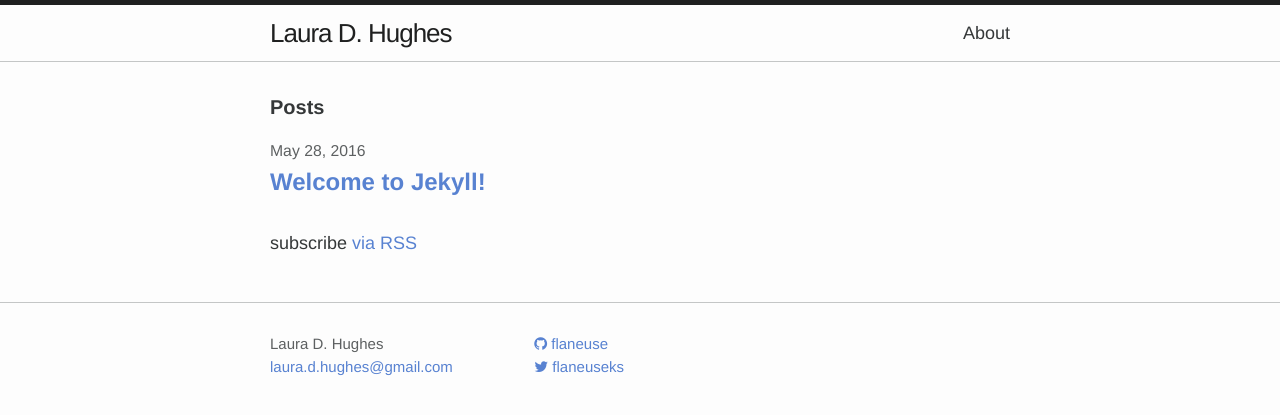
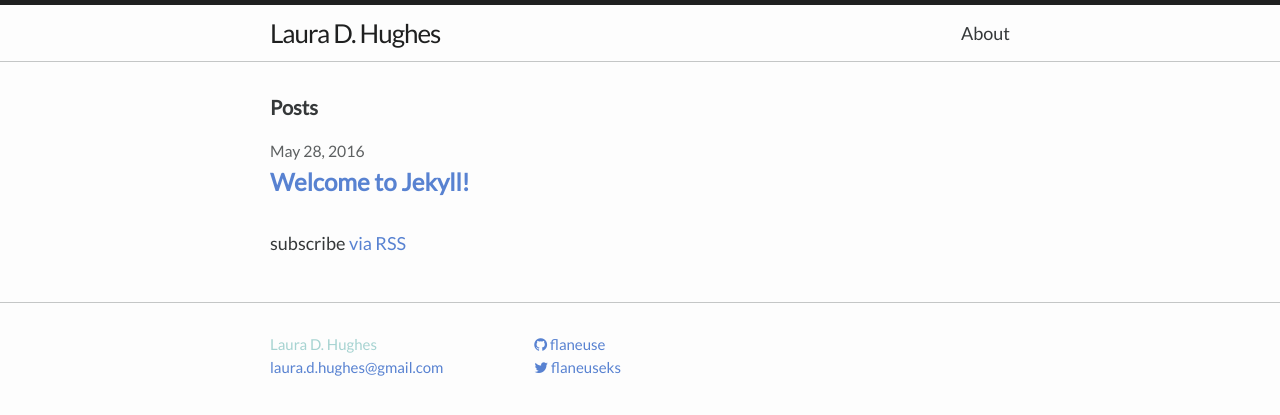
Before and after one commit to flaneuse/testsite, a Jekyll site: the page built from index.html, in a window 1280 px wide. Shown: the top 415 px of the page. Built offline with Jekyll 4.4.1, drawn with Linux system fonts in a browser that asks for light colours; some web fonts are replaced.

Commit message:
updating colors

```diff
--- a/_includes/footer.html
+++ b/_includes/footer.html
@@ -12,7 +12,7 @@
       </div>
 
       <div class="footer-col  footer-col-1">
-        <ul class="social-media-list">
+        <ul class="contact-list">
           {% if site.github_username %}
           <li>
             <a href="https://github.com/{{ site.github_username }}">
--- a/_includes/head.html
+++ b/_includes/head.html
@@ -12,7 +12,7 @@
   <link rel="stylesheet" type="text/css" href="fonts/font-awesome-4.3.0/css/font-awesome.min.css" />
 
   <!-- Google fonts -->
-  <link href='https://fonts.googleapis.com/css?family=Open+Sans|Lato|Source+Sans+Pro|Raleway|Alegreya+Sans|Josefin+Sans|Work+Sans|Alegreya+Sans+SC:400,400italic|Khula|Yantramanav|Martel+Sans|Palanquin|Bubbler+One' rel='stylesheet' type='text/css'>
+  <link href='https://fonts.googleapis.com/css?family=Open+Sans|Lato|Source+Sans+Pro|Alegreya+Sans|Josefin+Sans|Work+Sans|Alegreya+Sans+SC:400,400italic|Khula|Yantramanav|Martel+Sans|Palanquin|Bubbler+One' rel='stylesheet' type='text/css'>
 
   <link rel="canonical" href="{{ page.url | replace:'index.html','' | prepend: site.baseurl | prepend: site.url }}">
   <link rel="alternate" type="application/rss+xml" title="{{ site.title }}" href="{{ "/feed.xml" | prepend: site.baseurl | prepend: site.url }}" />
--- a/_sass/_layout.scss
+++ b/_sass/_layout.scss
@@ -101,9 +101,10 @@
     margin-bottom: $spacing-unit / 2;
 }
 
-.contact-list,
-.social-media-list {
+.contact-list{
     list-style: none;
+    color: $accent-color-light;
+    display: inline;
     margin-left: 0;
 }
 
--- a/css/main.scss
+++ b/css/main.scss
@@ -6,9 +6,9 @@
 
 
 // Color variables
-$base-font-family: 'Khula', Helvetica, Arial, sans-serif;
+$base-font-family: 'Lato', Helvetica, Arial, sans-serif;
 $base-font-size:   18px;
-$base-font-weight: 200;
+$base-font-weight: 100;
 $small-font-size:  $base-font-size * 0.875;
 $base-line-height: 1.5;
 
@@ -17,6 +17,8 @@
 $text-color:       #353839;
 $background-color: #fdfdfd;
 $brand-color:      #5882D1;
+$accent-color:     #3F817C;
+$accent-color-light:  #A6D3D1;
 
 $grey-color:       #5D6061;
 $grey-color-light: lighten($grey-color, 40%);
```
